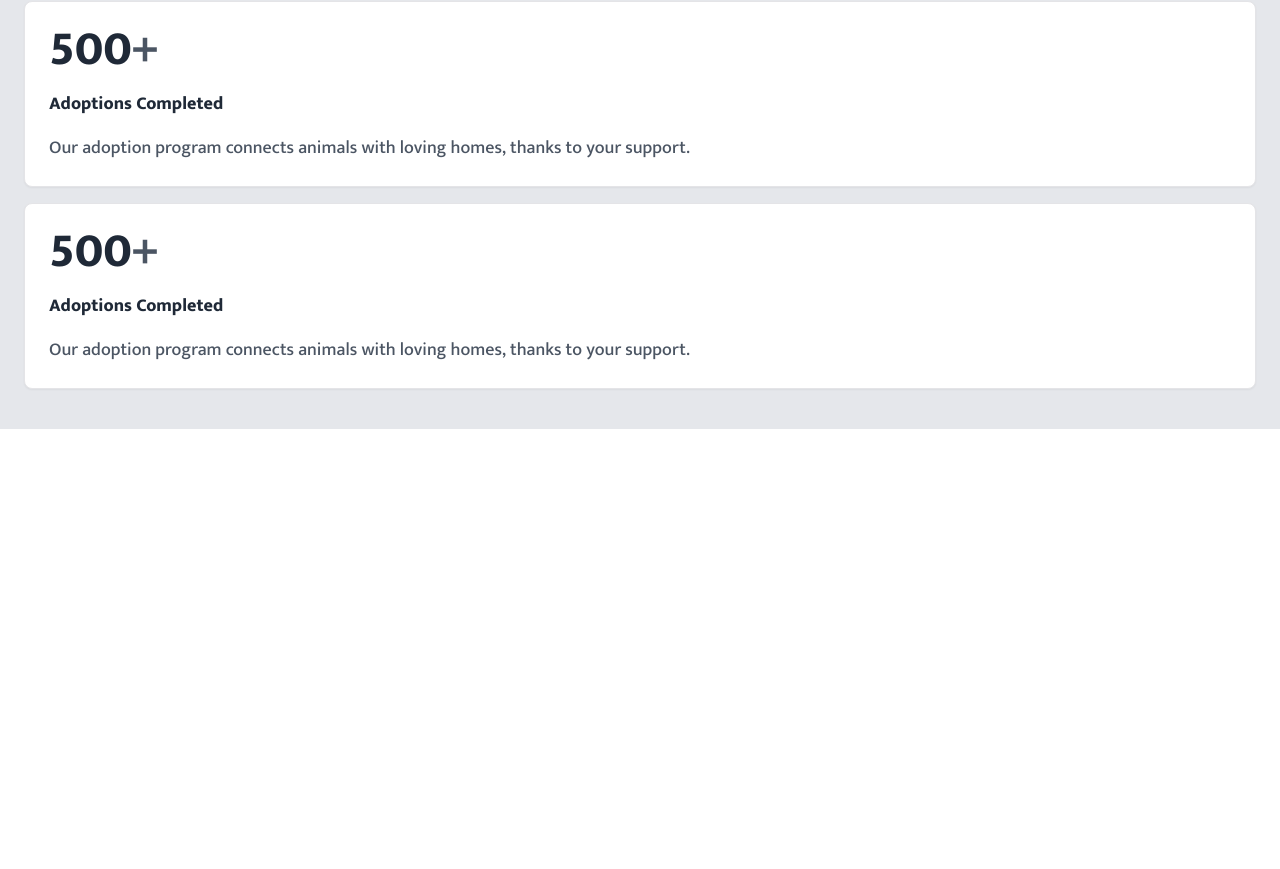
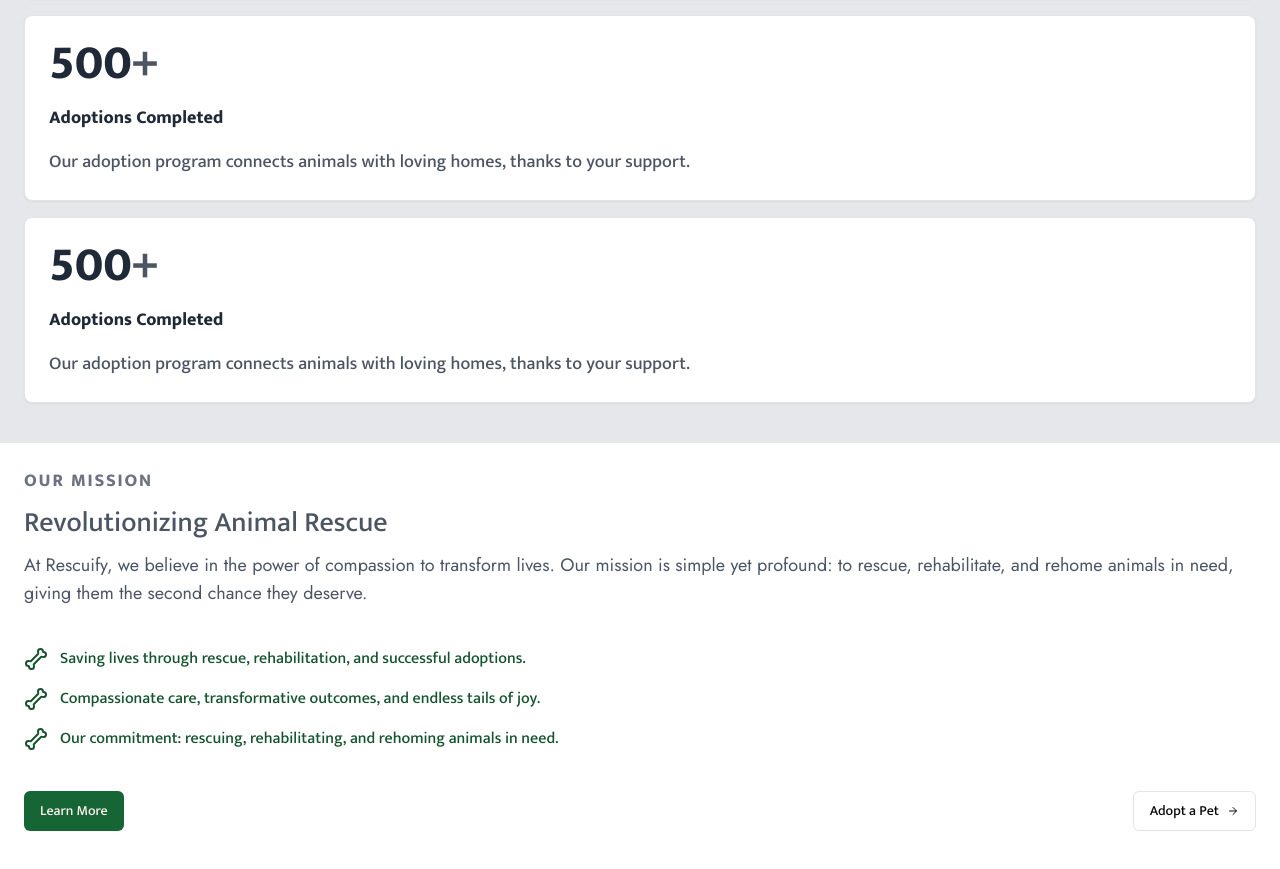
Before and after one commit to MikaelMarceniuk/rescuify-animal-rescue, a Next.js app: page / in a window 1280 px wide. Shown: the part 1179-2048 px from the top of the page. Before the commit the page ends 1608 px from the top, so only its background shows below. Built offline with nearby package versions, Linux system fonts and the light colour scheme.

Commit message:
feat(HomePage): Add our mission section

```diff
--- a/src/app/page.tsx
+++ b/src/app/page.tsx
@@ -10,6 +10,7 @@
 import { NextPage } from 'next'
 import Image from 'next/image'
 import { jost, mukta } from './fonts'
+import { ArrowRight, Bone, MoveRight } from 'lucide-react'
 
 const HomePage: NextPage = () => {
 	return (
@@ -45,11 +46,11 @@
 					mukta.className,
 				)}
 			>
-				<div>
+				<div className='flex flex-col gap-3'>
 					<p className='text-lg font-bold tracking-widest text-gray-500'>
 						STATISTICS
 					</p>
-					<h3 className='text-2.8xl font-medium text-gray-600'>
+					<h3 className='text-2.8xl font-medium leading-8 text-gray-600'>
 						Impact at a Glance
 					</h3>
 					<h4 className={cn('text-lg text-gray-600', jost.className)}>
@@ -128,6 +129,67 @@
 					</li>
 				</ul>
 			</section>
+
+			<section
+				className={cn('flex flex-col gap-10 p-6 pb-10', mukta.className)}
+			>
+				<div className='flex flex-col gap-3'>
+					<p className='text-lg font-bold tracking-widest text-gray-500'>
+						OUR MISSION
+					</p>
+					<h3 className='text-2.8xl font-medium leading-8 text-gray-600'>
+						Revolutionizing Animal Rescue
+					</h3>
+					<h4 className={cn('text-lg text-gray-600', jost.className)}>
+						At Rescuify, we believe in the power of compassion to transform
+						lives. Our mission is simple yet profound: to rescue, rehabilitate,
+						and rehome animals in need, giving them the second chance they
+						deserve.
+					</h4>
+				</div>
+
+				<ul className='flex flex-col gap-4'>
+					<li className='flex gap-3 text-green-900'>
+						<div>
+							<Bone size={24} />
+						</div>
+						<p>
+							Saving lives through rescue, rehabilitation, and successful
+							adoptions.
+						</p>
+					</li>
+
+					<li className='flex gap-3 text-green-900'>
+						<div>
+							<Bone size={24} />
+						</div>
+						<p>
+							Compassionate care, transformative outcomes, and endless tails of
+							joy.
+						</p>
+					</li>
+
+					<li className='flex gap-3 text-green-900'>
+						<div>
+							<Bone size={24} />
+						</div>
+						<p>
+							Our commitment: rescuing, rehabilitating, and rehoming animals in
+							need.
+						</p>
+					</li>
+				</ul>
+
+				<div className='flex justify-between'>
+					<Button className='bg-green-800'>Learn More</Button>
+					<Button variant='outline' className='flex gap-2'>
+						Adopt a Pet{' '}
+						<div>
+							<ArrowRight size={12} />
+						</div>
+					</Button>
+				</div>
+			</section>
 		</div>
 	)
 }
```
